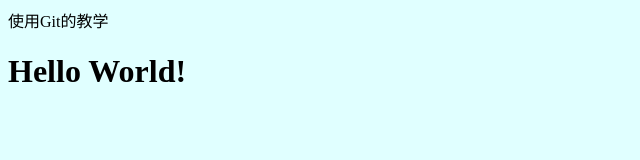
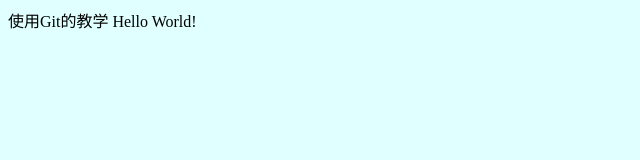
Before and after one commit to YKM1/Git--Example, a plain HTML site: page index.html in a window 1280 px wide. Shown: the whole page, without its empty margins (0-640 px from the left). Drawn offline with Linux system fonts and the light colour scheme.

Commit message:
modified index.html: h1

```diff
--- a/index.html
+++ b/index.html
@@ -4,10 +4,10 @@
     <meta charset="UTF-8">
     <mata http-wquiv="C-UA-Compatible" content="IE=edge">
     <mata name="viewport" content="width=device-width, initial-scale=1.0"></mata>
-    <link rel="stylesheet" type="text/css" href="git.css"
+    <link rel="stylesheet" type="text/css" href="git.css "
     <title>使用Git的教学</title>
     </head>
 </body>
-     <h1>Hello World!</h1>
+    Hello World!
 </body>
 </html>
```
